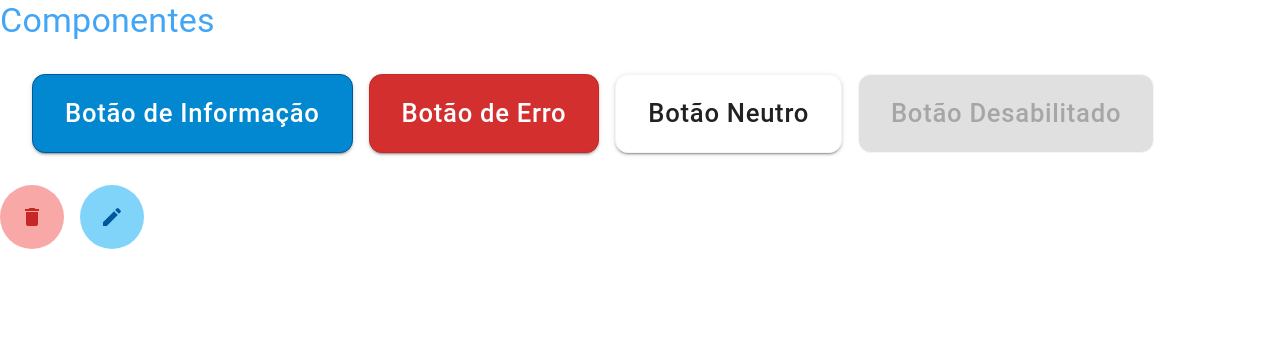
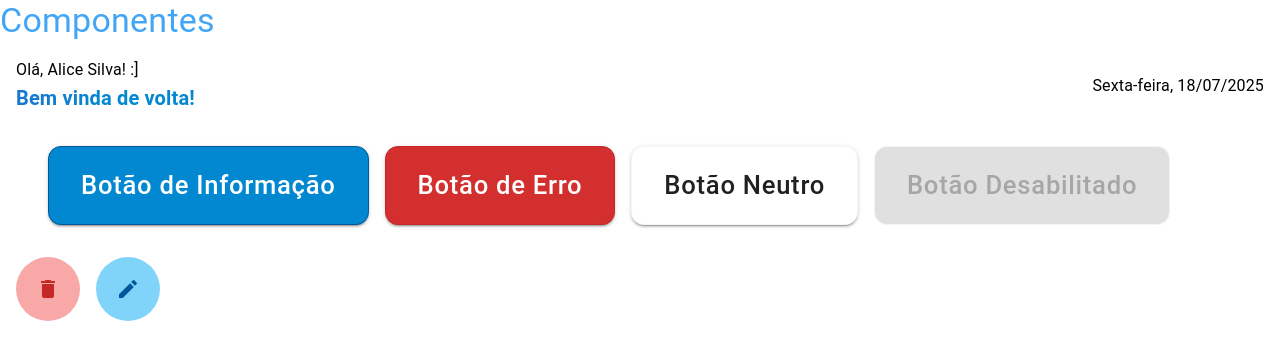
Before and after one commit to dbento-dev/bytebank-util-ui, a React app: page / in a window 1280 px wide. Shown: the top 360 px of the page. Built offline with nearby package versions, Linux system fonts and the light colour scheme.

Commit message:
feat/components: added welcome component

```diff
--- a/src/App.tsx
+++ b/src/App.tsx
@@ -1,6 +1,7 @@
-import { Stack, Typography, useTheme } from '@mui/material'
+import { Box, Stack, Typography, useTheme } from '@mui/material'
 import Button from './components/atoms/Button'
 import IconButton from './components/atoms/IconButton'
+import WelcomeHeader from './components/atoms/Welcome'
 
 export const App = () => {
   const theme = useTheme()
@@ -9,6 +10,8 @@ export const App = () => {
       <Typography variant="h4" color={theme.palette.primary.light}>
         Componentes
       </Typography>
+      <Box sx={{ padding: 2 }}>
+        <WelcomeHeader userName="Alice Silva" />
         <Stack spacing={2} direction="row" sx={{ padding: 4 }}>
           <Button variant="info">Botão de Informação</Button>
           <Button variant="error" onClick={() => alert('Erro!')}>
@@ -25,6 +28,7 @@ export const App = () => {
 
           <IconButton variant="edit" aria-label="Editar item" />
         </Stack>
+      </Box>
     </>
   )
 }
--- a/src/components/atoms/IconButton/styles.ts
+++ b/src/components/atoms/IconButton/styles.ts
@@ -1,9 +1,6 @@
 import MuiIconButton from '@mui/material/IconButton'
 import { css, styled, Theme } from '@mui/material/styles'
-
-interface CustomProps {
-  customVariant: 'delete' | 'edit'
-}
+import { CustomProps } from './types'
 
 const getVariantStyles = (theme: Theme) => ({
   delete: css`
--- a/src/components/atoms/IconButton/types.ts
+++ b/src/components/atoms/IconButton/types.ts
@@ -5,3 +5,7 @@ type BaseProps = Omit<MuiIconButtonProps, 'children'>
 export interface IconButtonProps extends BaseProps {
   variant: 'delete' | 'edit'
 }
+
+export interface CustomProps {
+  customVariant: 'delete' | 'edit'
+}
--- /dev/null
+++ b/src/components/atoms/Welcome/index.tsx
@@ -0,0 +1,39 @@
+import { Box, Typography } from '@mui/material'
+import React from 'react'
+import { GradientText, HeaderWrapper } from './styles'
+import { WelcomeHeaderProps } from './types'
+
+const getFormattedDate = () => {
+  const now = new Date()
+
+  const weekday = new Intl.DateTimeFormat('pt-BR', { weekday: 'long' }).format(
+    now
+  )
+
+  const date = new Intl.DateTimeFormat('pt-BR').format(now)
+
+  const capitalizedWeekday = weekday.charAt(0).toUpperCase() + weekday.slice(1)
+
+  return `${capitalizedWeekday}, ${date}`
+}
+
+const WelcomeHeader: React.FC<WelcomeHeaderProps> = ({ userName }) => {
+  const formattedDate = getFormattedDate()
+
+  return (
+    <HeaderWrapper>
+      <Box>
+        <Typography>Olá, {userName}! :]</Typography>
+        <Typography variant="h6">
+          <GradientText>Bem vinda de volta!</GradientText>
+        </Typography>
+      </Box>
+
+      <Box>
+        <Typography>{formattedDate}</Typography>
+      </Box>
+    </HeaderWrapper>
+  )
+}
+
+export default WelcomeHeader
--- /dev/null
+++ b/src/components/atoms/Welcome/styles.ts
@@ -0,0 +1,15 @@
+import Box from '@mui/material/Box'
+import { styled } from '@mui/material/styles'
+
+export const HeaderWrapper = styled(Box)(() => ({
+  display: 'flex',
+  justifyContent: 'space-between',
+  alignItems: 'center'
+}))
+
+export const GradientText = styled('span')(({ theme }) => ({
+  fontWeight: 'bold',
+  background: `linear-gradient(to right, ${theme.palette.primary.main}, ${theme.palette.info.main}, ${theme.palette.info.main})`,
+  backgroundClip: 'text',
+  color: 'transparent'
+}))
--- /dev/null
+++ b/src/components/atoms/Welcome/types.ts
@@ -0,0 +1,3 @@
+export interface WelcomeHeaderProps {
+  userName: string
+}
```
Lines whose indentation alone changed are shown as unchanged.
